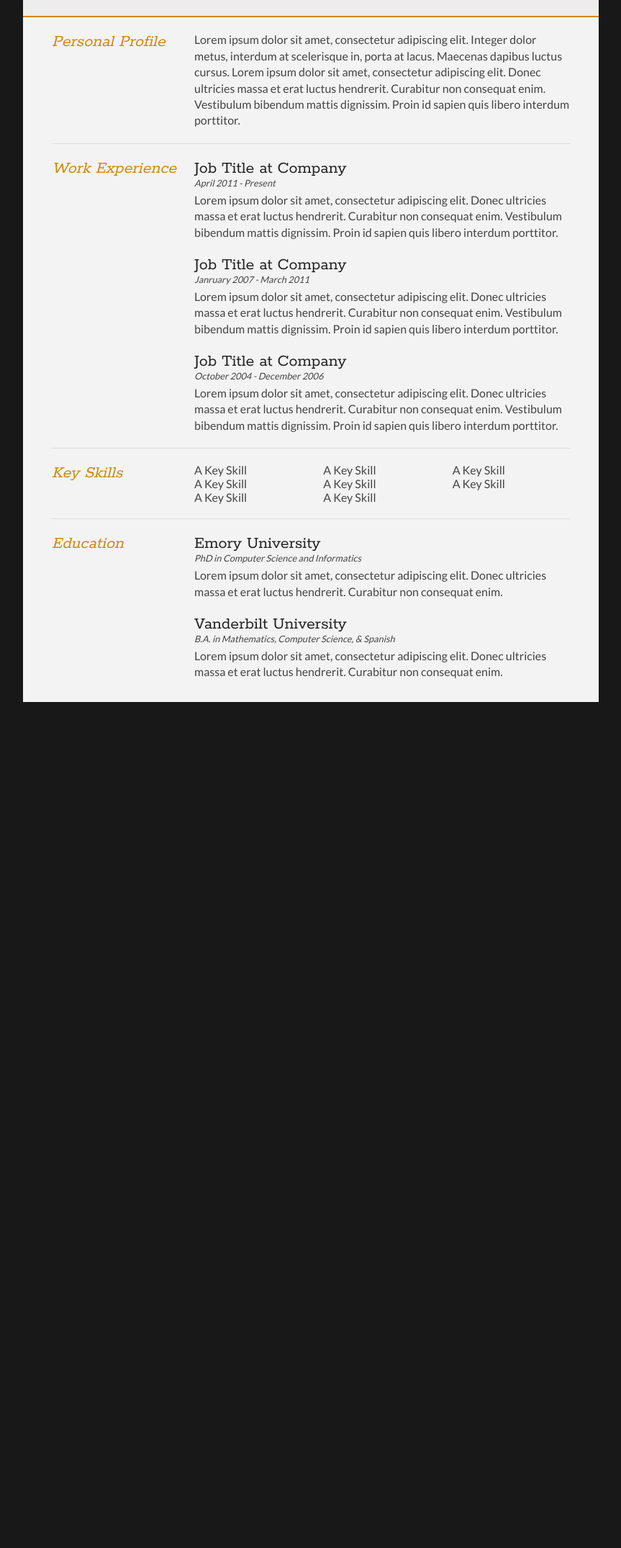
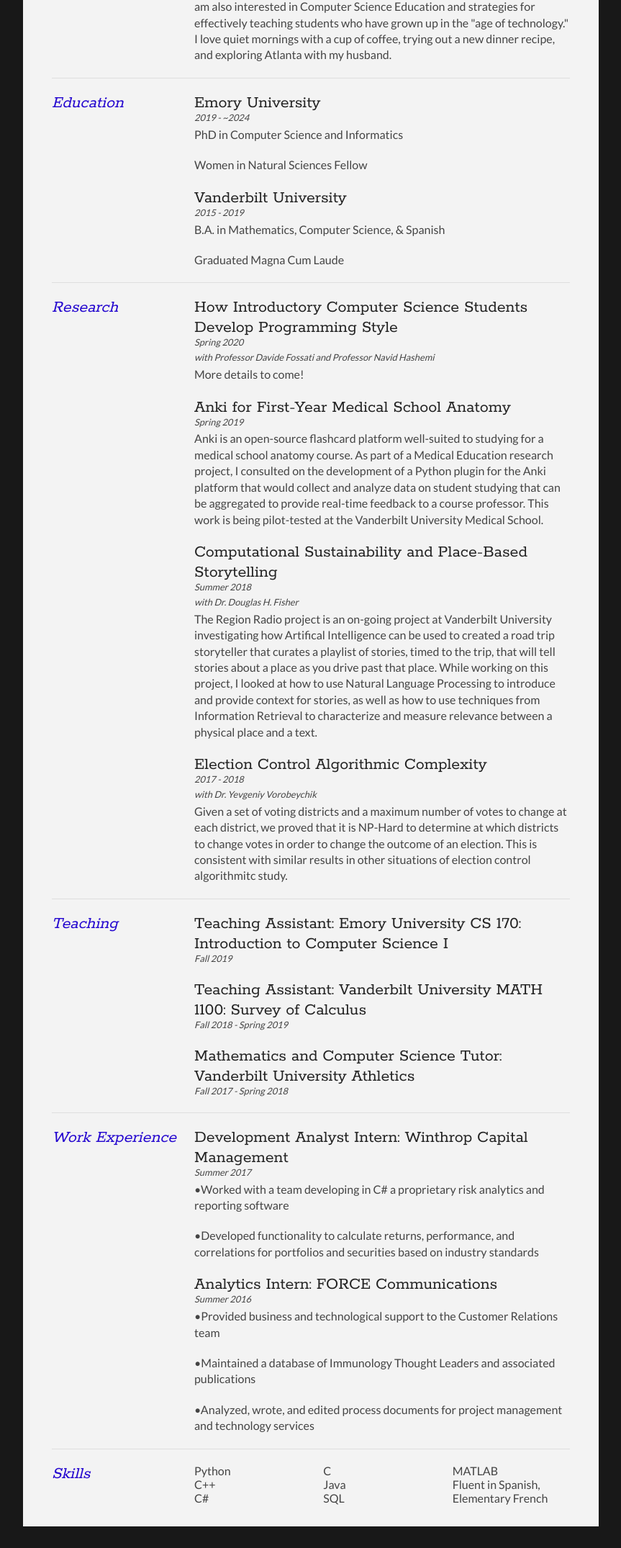
Before and after one commit to abbeyjulian/abbeyjulian.github.io, a plain HTML site: page index.html in a window 1280 px wide. Shown: the part 247-2397 px from the top of the page at 72% size, without its empty margins (208-1071 px from the left). Before the commit the page ends 1252 px from the top, so only its background shows below. Drawn offline with Linux system fonts and the light colour scheme.

Commit message:
add information and change color to blue

```diff
--- a/index.html
+++ b/index.html
@@ -23,7 +23,7 @@
 
 		<div id="name">
 			<h1 class="quickFade delayTwo">Abigail Julian</h1>
-			<h2 class="quickFade delayThree">PhD Student in Computer Science & Informatics</h2>
+			<h2 class="quickFade delayThree">PhD Student</h2>
 		</div>
 
 		<div id="contactDetails" class="quickFade delayFour">
@@ -39,62 +39,13 @@
 		<section>
 			<article>
 				<div class="sectionTitle">
-					<h1>Personal Profile</h1>
+					<h1>About Me</h1>
 				</div>
 
 				<div class="sectionContent">
-					<p>Lorem ipsum dolor sit amet, consectetur adipiscing elit. Integer dolor metus, interdum at scelerisque in, porta at lacus. Maecenas dapibus luctus cursus. Lorem ipsum dolor sit amet, consectetur adipiscing elit. Donec ultricies massa et erat luctus hendrerit. Curabitur non consequat enim. Vestibulum bibendum mattis dignissim. Proin id sapien quis libero interdum porttitor.</p>
+					<p>I am a first-year PhD student in Computer Science and Informatics at Emory University. I am interested in research in the area of scientific computing, more specifically numerical linear algebra for data analytics. I am also interested in Computer Science Education and strategies for effectively teaching students who have grown up in the "age of technology." I love quiet mornings with a cup of coffee, trying out a new dinner recipe, and exploring Atlanta with my husband.</p>
 				</div>
 			</article>
-			<div class="clear"></div>
-		</section>
-
-
-		<section>
-			<div class="sectionTitle">
-				<h1>Work Experience</h1>
-			</div>
-
-			<div class="sectionContent">
-				<article>
-					<h2>Job Title at Company</h2>
-					<p class="subDetails">April 2011 - Present</p>
-					<p>Lorem ipsum dolor sit amet, consectetur adipiscing elit. Donec ultricies massa et erat luctus hendrerit. Curabitur non consequat enim. Vestibulum bibendum mattis dignissim. Proin id sapien quis libero interdum porttitor.</p>
-				</article>
-
-				<article>
-					<h2>Job Title at Company</h2>
-					<p class="subDetails">Janruary 2007 - March 2011</p>
-					<p>Lorem ipsum dolor sit amet, consectetur adipiscing elit. Donec ultricies massa et erat luctus hendrerit. Curabitur non consequat enim. Vestibulum bibendum mattis dignissim. Proin id sapien quis libero interdum porttitor.</p>
-				</article>
-
-				<article>
-					<h2>Job Title at Company</h2>
-					<p class="subDetails">October 2004 - December 2006</p>
-					<p>Lorem ipsum dolor sit amet, consectetur adipiscing elit. Donec ultricies massa et erat luctus hendrerit. Curabitur non consequat enim. Vestibulum bibendum mattis dignissim. Proin id sapien quis libero interdum porttitor.</p>
-				</article>
-			</div>
-			<div class="clear"></div>
-		</section>
-
-
-		<section>
-			<div class="sectionTitle">
-				<h1>Key Skills</h1>
-			</div>
-
-			<div class="sectionContent">
-				<ul class="keySkills">
-					<li>A Key Skill</li>
-					<li>A Key Skill</li>
-					<li>A Key Skill</li>
-					<li>A Key Skill</li>
-					<li>A Key Skill</li>
-					<li>A Key Skill</li>
-					<li>A Key Skill</li>
-					<li>A Key Skill</li>
-				</ul>
-			</div>
 			<div class="clear"></div>
 		</section>
 
@@ -107,18 +58,132 @@
 			<div class="sectionContent">
 				<article>
 					<h2>Emory University</h2>
-					<p class="subDetails">PhD in Computer Science and Informatics</p>
-					<p>Lorem ipsum dolor sit amet, consectetur adipiscing elit. Donec ultricies massa et erat luctus hendrerit. Curabitur non consequat enim.</p>
+					<p class="subDetails">2019 - ~2024</p>
+					<p>PhD in Computer Science and Informatics</p>
+					<p>Women in Natural Sciences Fellow</p>
 				</article>
 
 				<article>
 					<h2>Vanderbilt University</h2>
-					<p class="subDetails">B.A. in Mathematics, Computer Science, & Spanish</p>
-					<p>Lorem ipsum dolor sit amet, consectetur adipiscing elit. Donec ultricies massa et erat luctus hendrerit. Curabitur non consequat enim.</p>
+					<p class="subDetails">2015 - 2019</p>
+					<p>B.A. in Mathematics, Computer Science, & Spanish</p>
+					<p>Graduated Magna Cum Laude</p>
 				</article>
 			</div>
 			<div class="clear"></div>
 		</section>
+
+		<section>
+			<div class="sectionTitle">
+				<h1>Research</h1>
+			</div>
+
+			<div class="sectionContent">
+				<article>
+					<h2>How Introductory Computer Science Students Develop Programming Style</h2>
+					<p class="subDetails">Spring 2020</p>
+					<p class="subDetails">with Professor Davide Fossati and Professor Navid Hashemi</p>
+					<p>More details to come!</p>
+				</article>
+
+				<article>
+					<h2>Anki for First-Year Medical School Anatomy</h2>
+					<p class="subDetails">Spring 2019</p>
+					<p>Anki is an open-source flashcard platform well-suited to studying for a medical school anatomy course. As part of a Medical Education research project, I consulted on the development of a Python plugin for the Anki platform that would collect and analyze data on student studying that can be aggregated to provide real-time feedback to a course professor. This work is being pilot-tested at the Vanderbilt University Medical School.</p>
+				</article>
+
+				<article>
+					<h2>Computational Sustainability and Place-Based Storytelling</h2>
+					<p class="subDetails">Summer 2018</p>
+					<p class="subDetails">with Dr. Douglas H. Fisher</p>
+					<p>The Region Radio project is an on-going project at Vanderbilt University investigating how Artifical Intelligence can be used to created a road trip storyteller that curates a playlist of stories, timed to the trip, that will tell stories about a place as you drive past that place. While working on this project, I looked at how to use Natural Language Processing to introduce and provide context for stories, as well as how to use techniques from Information Retrieval to characterize and measure relevance between a physical place and a text.</p>
+				</article>
+
+				<article>
+					<h2>Election Control Algorithmic Complexity</h2>
+					<p class="subDetails">2017 - 2018</p>
+					<p class="subDetails">with Dr. Yevgeniy Vorobeychik</p>
+					<p>Given a set of voting districts and a maximum number of votes to change at each district, we proved that it is NP-Hard to determine at which districts to change votes in order to change the outcome of an election. This is consistent with similar results in other situations of election control algorithmitc study.</p>
+				</article>
+			</div>
+			<div class="clear"></div>
+		</section>
+
+		<section>
+			<div class="sectionTitle">
+				<h1>Teaching</h1>
+			</div>
+
+			<div class="sectionContent">
+				<article>
+					<h2>Teaching Assistant: Emory University CS 170: Introduction to Computer Science I</h2>
+					<p class="subDetails">Fall 2019</p>
+					<p></p>
+				</article>
+
+				<article>
+					<h2>Teaching Assistant: Vanderbilt University MATH 1100: Survey of Calculus</h2>
+					<p class="subDetails">Fall 2018 - Spring 2019</p>
+					<p></p>
+				</article>
+
+				<article>
+					<h2>Mathematics and Computer Science Tutor: Vanderbilt University Athletics</h2>
+					<p class="subDetails">Fall 2017 - Spring 2018</p>
+					<p></p>
+				</article>
+			</div>
+			<div class="clear"></div>
+		</section>
+
+
+		<section>
+			<div class="sectionTitle">
+				<h1>Work Experience</h1>
+			</div>
+
+			<div class="sectionContent">
+				<article>
+					<h2>Development Analyst Intern: Winthrop Capital Management</h2>
+					<p class="subDetails">Summer 2017</p>
+					<p>•Worked with a team developing in C# a proprietary risk analytics and reporting software</p>
+					<p>•Developed functionality to calculate returns, performance, and correlations for portfolios and securities based on industry standards</p>
+				</article>
+
+				<article>
+					<h2>Analytics Intern: FORCE Communications</h2>
+					<p class="subDetails">Summer 2016</p>
+					<p>•Provided business and technological support to the Customer Relations team</p>
+					<p>•Maintained a database of Immunology Thought Leaders and associated publications</p>
+					<p>•Analyzed, wrote, and edited process documents for project management and technology services</p>
+				</article>
+
+			</div>
+			<div class="clear"></div>
+		</section>
+
+
+		<section>
+			<div class="sectionTitle">
+				<h1>Skills</h1>
+			</div>
+
+			<div class="sectionContent">
+				<ul class="keySkills">
+					<li>Python</li>
+					<li>C++</li>
+					<li>C#</li>
+					<li>C</li>
+					<li>Java</li>
+					<li>SQL</li>
+					<li>MATLAB</li>
+					<li>Fluent in Spanish, Elementary French</li>
+				</ul>
+			</div>
+			<div class="clear"></div>
+		</section>
+
+
 
 	</div>
 </div>
--- a/style.css
+++ b/style.css
@@ -31,7 +31,7 @@
 
 .mainDetails {
 	padding: 25px 35px;
-	border-bottom: 2px solid #cf8a05;
+	border-bottom: 2px solid #2305cf;
 	background: #ededed;
 }
 
@@ -95,7 +95,7 @@
 }
 
 #contactDetails ul li a:hover {
-	color: #cf8a05;
+	color: #2305cf;
 }
 
 
@@ -126,7 +126,7 @@
 	font-family: 'Rokkitt', Helvetica, Arial, sans-serif;
 	font-style: italic;
 	font-size: 1.5em;
-	color: #cf8a05;
+	color: #2305cf;
 }
 
 .sectionContent h2 {
```
Also changed, not shown: 1 other file.
